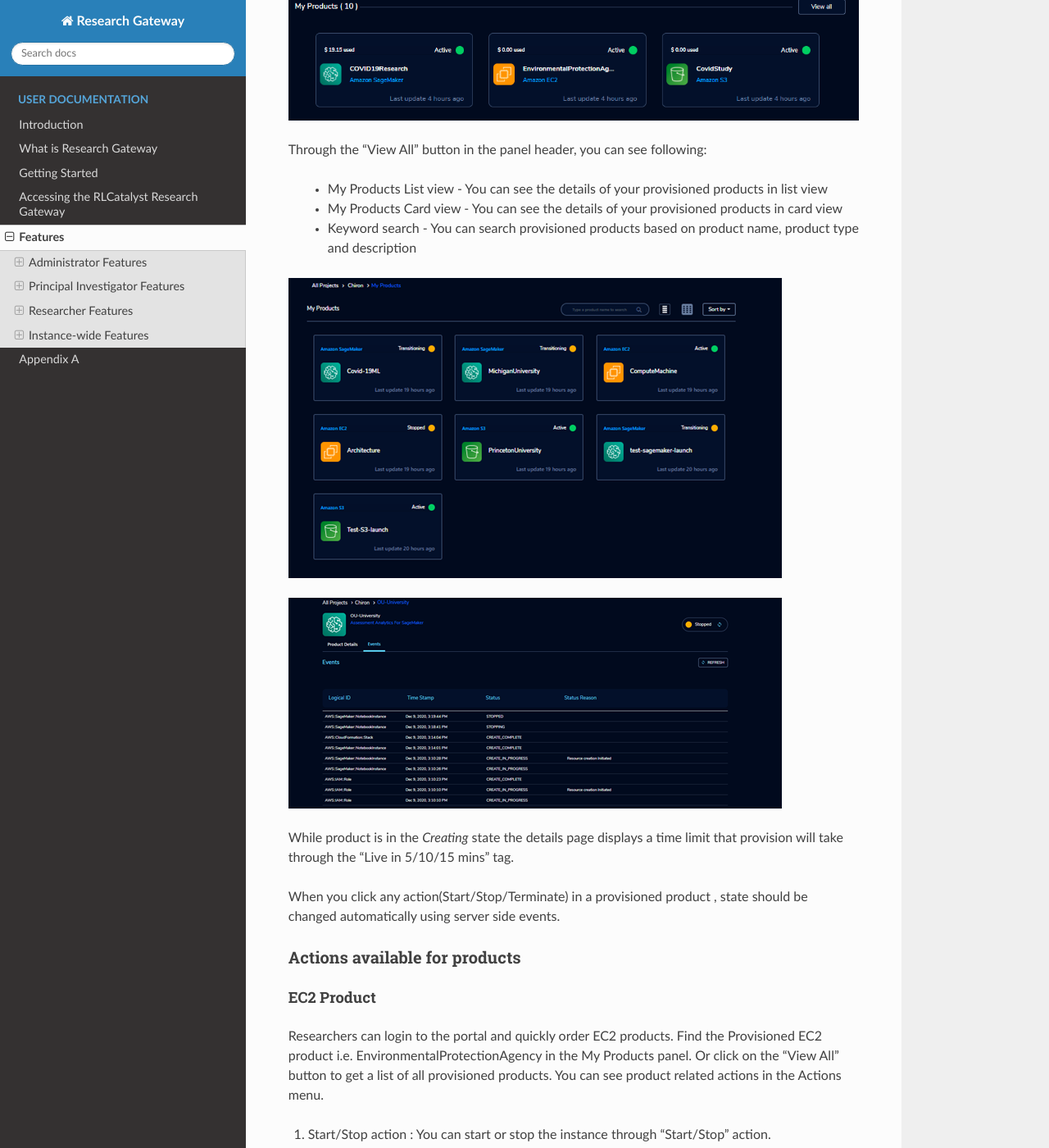
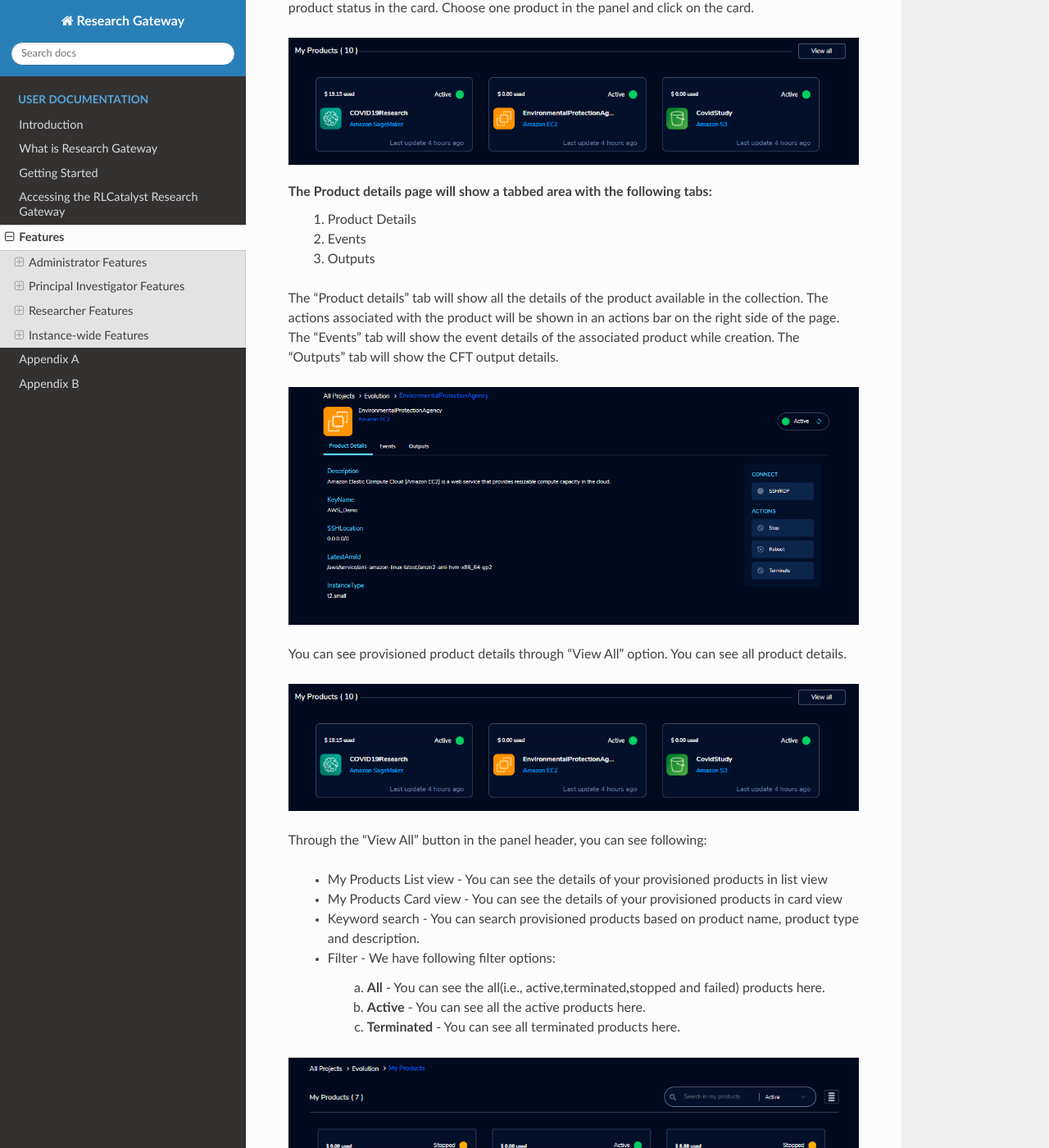
Before and after one commit to RLOpenCatalyst/rg-doc, a Sphinx documentation site: the page built from source/Features.rst, in a window 1280 px wide and 1400 px high, scrolled down 35303 px. Shown: the whole window at 82% size. Built offline with Sphinx 7.4.7 and the Read the Docs theme 2.0.0, drawn with Linux system fonts in a browser that asks for light colours; some of the changed text lies outside the part shown.

```diff
--- a/source/Features.rst
+++ b/source/Features.rst
@@ -481,10 +481,14 @@ a. **Available Products List view** - You can see the product details in list vi
 
 b. **Available Products Card view** - You can see the product details in card view.
 
-c. **Keyword search** - You can search products based on product type and product description.
+c. **Keyword search** - You can search products based on product type, product name and product description.
+
+d. **Filter** -  Choose the"All" option. Through this you can see the all products here.
 
 
-.. image:: images/avaiableproduct.png
+.. image:: images/available.png
+
+**NOTE**: Use details from :ref:`Appendix B<Appendix B>` for Standard Catalog.
 
 Product Order
 ^^^^^^^^^^^^^
@@ -495,7 +499,7 @@ Product order form is opened. Input parameters associated with the selected prod
 
 .. image:: images/product.png
 
-Note: You are displaying VPC,Subnets and security groups,Subnets and keypair names in the listbox. Through this user can easily select the keypair and while provisioning the product and use the compute resources.
+Note: You can see VPC, subnets, security groups and keypair names are displaying in the listbox according to related field. Through this user can easily select the keypair and while provisioning the product and use the compute resources.
 
 .. image:: images/product2.png
 
@@ -511,7 +515,19 @@ My Products
 
 You can see the provisioned products details in the My Products Panel.
 
-You can view provisioned product details like product name, product type, Consumed Budget and state in the card.
+You can view provisioned product details like product name, product type, consumed budget and product status in the card. Choose one product in the panel and click on the card.
+
+.. image:: images/myproducts.png
+
+The Product details page will show a tabbed area with the following tabs:
+   1. Product Details
+   2. Events
+   3. Outputs
+
+The “Product details” tab will show all the details of the product available in the collection. The actions associated with the product will be shown in an actions bar on the right side of the page. The “Events” tab will show the event details of the associated product while creation. The "Outputs" tab will show the CFT output details.
+
+.. image:: images/E2E.png
+
 You can see provisioned product details through “View All” option. You can  see all product details.
 
 .. image:: images/myproducts.png
@@ -523,28 +539,35 @@ Through the “View All” button in the panel header, you can see following:
 
    * My Products Card view - You can see the details of your provisioned products in card view
 
-   * Keyword search - You can search provisioned products based on product name, product type and description
+   * Keyword search - You can search provisioned products based on product name, product type and description.
+
+   * Filter - We have following filter options:
+
+	  a. **All** - You can see the all(i.e., active,terminated,stopped and failed) products here.
+	  b. **Active** - You can see all the active products here.
+	  c. **Terminated** - You can see all terminated products here.
 
 
 .. image:: images/myproduct2.png
 
-.. image:: images/myproducts3.png
-
+**NOTE** : When you on click on "View All" option you can see active products defaultly.
 
 While product is in the *Creating* state the details page displays a time limit that provision will take through the “Live in 5/10/15 mins” tag.
 
-When you click any action(Start/Stop/Terminate) in a provisioned product , state should be changed automatically using server side events.
+When you click any action(Start/Stop/Terminate) in a provisioned product, state should be changed automatically using server side events.
 
+**NOTE**: On successful provision of a product when you click on any action immediately, if instances not created you can see a message "**No Instances Specified**".
 
+.. image:: images/instance.png
 
 Actions available for products
 ^^^^^^^^^^^^^^^^^^^^^^^^^^^^^^^
 
-EC2 Product
------------
+EC2-Linux Product
+-----------------
 
 Researchers can login to the portal and quickly order  EC2 products.
-Find the Provisioned EC2 product i.e. EnvironmentalProtectionAgency in the My Products panel. Or click on the “View All” button to get a list of all provisioned products.
+Find the Provisioned EC2 product i.e. EnvironmentalProtectionAgency in the My Products panel or click on the “View All” button to get a list of all provisioned products.
 You can see product related actions in the  Actions menu.
 
 1. Start/Stop action : You can start or stop the instance through “Start/Stop” action.
@@ -553,9 +576,9 @@ You can see product related actions in the  Actions menu.
 
 3. Terminate action : You can terminate the product through “Terminate” action.
 
-4. SSH/RDP action : Choose options like “SSH/RDP”. Through this you can connect to the server.
+4. SSH/RDP action : You can connect to the instance in a new window through "SSH" action.
 
-Fill the following Details
+Fill the following details
 
 .. list-table::
    :widths: 50, 50
@@ -570,13 +593,60 @@ Fill the following Details
    * - Upload Pem file
      - <Upload the pem file>
 
-Click on the “Submit” button. Now You can connect to the SSH Terminal in a new window
+Click on the “Submit” button.
+
+**NOTE** : If you pass empty parameter or wrong parameter in the username or pem file field you can see error message accordingly.
 
 
 .. image:: images/E2E.png
 
 .. image:: images/E2E2.png
 
+
+EC2-Windows Product
+-------------------
+
+Researchers can login to the Research Gateway and quickly order Amazon EC2-Windows products.
+Find the Provisioned Amazon EC2-Windows product in the My Products panel and click on it.
+You can see the product related actions in the  Actions menu.
+
+1. Start/Stop action : You can start or stop the instance through “Start/Stop” action.
+
+2. Reboot action : You can reboot instances through  “Reboot” action.
+
+3. Terminate action : Choose the "Terminate" option to de-provision the product.
+
+4. SSH/RDP action : Choose the “RDP” action. Through this you can connect to the Remote Desktop in a new window.
+
+Fill the following Details
+
+.. list-table::
+   :widths: 50, 50
+   :header-rows: 1
+
+   * - Attribute
+     - Details
+   * - Username
+     - <Username>
+   * - Authentication Type
+     - <Choose Pem file>
+   * - Upload Pem file
+     - <Upload the pem file>
+
+Click on the “Submit” button.
+
+.. image:: images/RDP.png
+
+**NOTE** : If you pass empty parameter or wrong parameter in the username or pem file field you can see error message accordingly.
+
+It will navigated to the password generation page. Before the downloading the RDP file you should copy/save the password and unhide it and click on the “Download RDP file" button.
+
+.. image:: images/RDP1.png
+
+Once completed the download right-click on the file and choose the “Connect” option. Enter the username and password in a remote desktop connection window.
+Due to the nature of self-signed certificates, you might get a warning that the security certificate could not be authenticated. To verify that simply choose [Yes] in the Remote Desktop Connection window. You can connect to the remote desktop successfully.
+
+**NOTE**: When we launch a new instance, password generation and encryption may take few minutes. We need to wait for 5-10 mins after the instance is created, if you upload any pem file before 10 mins, you can see a message like “**Password not available yet. Please wait at least 4 minutes after launching an instance before trying to retrieve the password**”
 
 S3 Product
 -----------
@@ -764,7 +834,7 @@ The studies landing page has a search bar that allows users to search the collec
 
 Personal Study
 --------------
-A researcher may have his own data or a Principal may create a data-store that is shared across researchers in the same project through the “Share” option.  The “Study” details page will show a tabbed area with the following tabs:
+A researcher may have his own data or a Principal may create a data-store that is shared across researchers in the same project through the “Share” option. The “Study” details page will show a tabbed area with the following tabs:
    1. Study details
    2. Product details
 
--- a/source/conf.py
+++ b/source/conf.py
@@ -22,7 +22,7 @@ copyright = '2021, Relevance Lab'
 author = 'Relevance Lab'
 
 # The full version, including alpha/beta/rc tags
-release = '1.5.2'
+release = '1.5.4'
 
 
 # -- General configuration ---------------------------------------------------
```
Also changed, not shown: other parts of source/Features.rst (+1 -1 lines), source/AccessingRG.rst (+10 -2 lines), source/Appendices.rst (+10 -0 lines), source/AppendixB.csv (added, +185 -0 lines), source/images/RDP.png (added), source/images/RDP1.png (added), source/images/avaiable.png (deleted), source/images/avaiableproduct.png, source/images/available.png (added), source/images/instance.png (added), source/images/logout.png (added), source/images/logout1.png (added), source/images/myproduct2.png.
